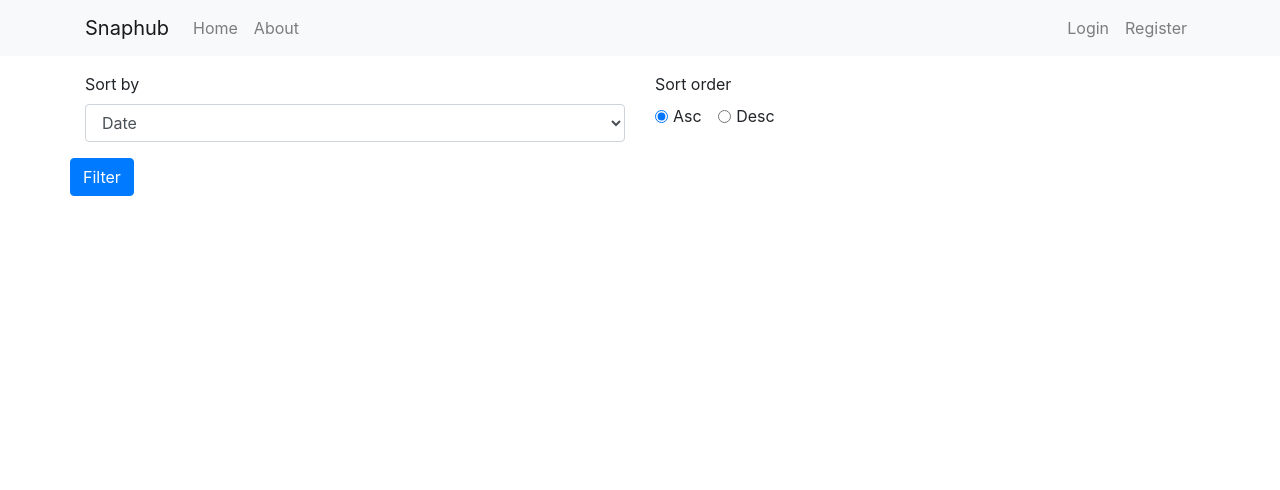
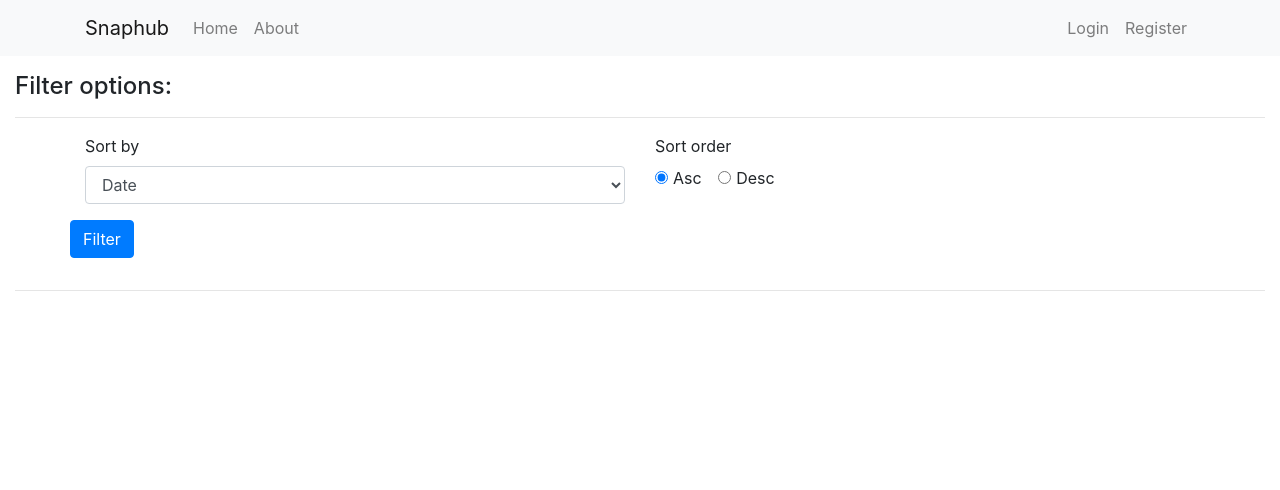
Before and after one commit to lakshay3697/Snap-Hub, a PHP site: page /Pics_Gallore/image_list.php in a window 1280 px wide. Shown: the top 490 px of the page. Run offline with PHP 8.4, Linux system fonts and the light colour scheme; data that the repository does not hold is empty; some libraries are stand-ins or nearby versions.

Commit message:
Minor css fixes and design improvements

```diff
--- a/image_list.php
+++ b/image_list.php
@@ -110,6 +110,8 @@ include_once("header.php");
 </style>
 
 <div class="container-fluid" style="padding-bottom:3em;">
+    <h4 class="title">Filter options:</h4>
+    <span><hr></span>
     <div class="container">
         <form id="sort_form">
             <div class="row">
@@ -139,6 +141,7 @@ include_once("header.php");
             </div>
         </form>
     </div>
+    <hr>
     <div class="pub_gal">
         <?php
         foreach ($images_array_chunk as $row_images_array) {
--- a/my-gallery.php
+++ b/my-gallery.php
@@ -118,6 +118,8 @@ include_once("header.php");
 </style>
 
 <div class="container-fluid" style="padding-bottom:3em;">
+    <h4 class="title">Filter options:</h4>
+    <span><hr></span>
     <div class="container">
         <form id="sort_form">
             <div class="row">
@@ -147,6 +149,7 @@ include_once("header.php");
             </div>
         </form>
     </div>
+    <hr>
     <div class="pvt_gal">
         <?php
         foreach ($images_array_chunk as $row_images_array) {
@@ -156,7 +159,7 @@ include_once("header.php");
         ?>
                 <div class="col-md-3 col-sm-12 col-xs-12">
                     <div class="card" style="margin-bottom: 0.5rem;">
-                    <a data-fancybox="private-gallery" href="./uploads/user_<?php echo $logged_in_user . "/" . $image_array['image_name']; ?>"><img class="card-img-top" src="./uploads/user_<?php echo $logged_in_user . "/" . $image_array['image_name']; ?>" alt="Card image cap" class="img-fluid"></a>
+                        <a data-fancybox="private-gallery" href="./uploads/user_<?php echo $logged_in_user . "/" . $image_array['image_name']; ?>"><img class="card-img-top" src="./uploads/user_<?php echo $logged_in_user . "/" . $image_array['image_name']; ?>" alt="Card image cap" class="img-fluid"></a>
                         <div class="card-body">
                             <h5 class="card-title" style="margin-bottom:0.40em;font-size:1.35rem;"><?php echo $image_array['image_title']; ?></h5>
                             <!-- <hr> -->
```
Also changed, not shown: public/styles/style.css (line endings or trailing spaces).
